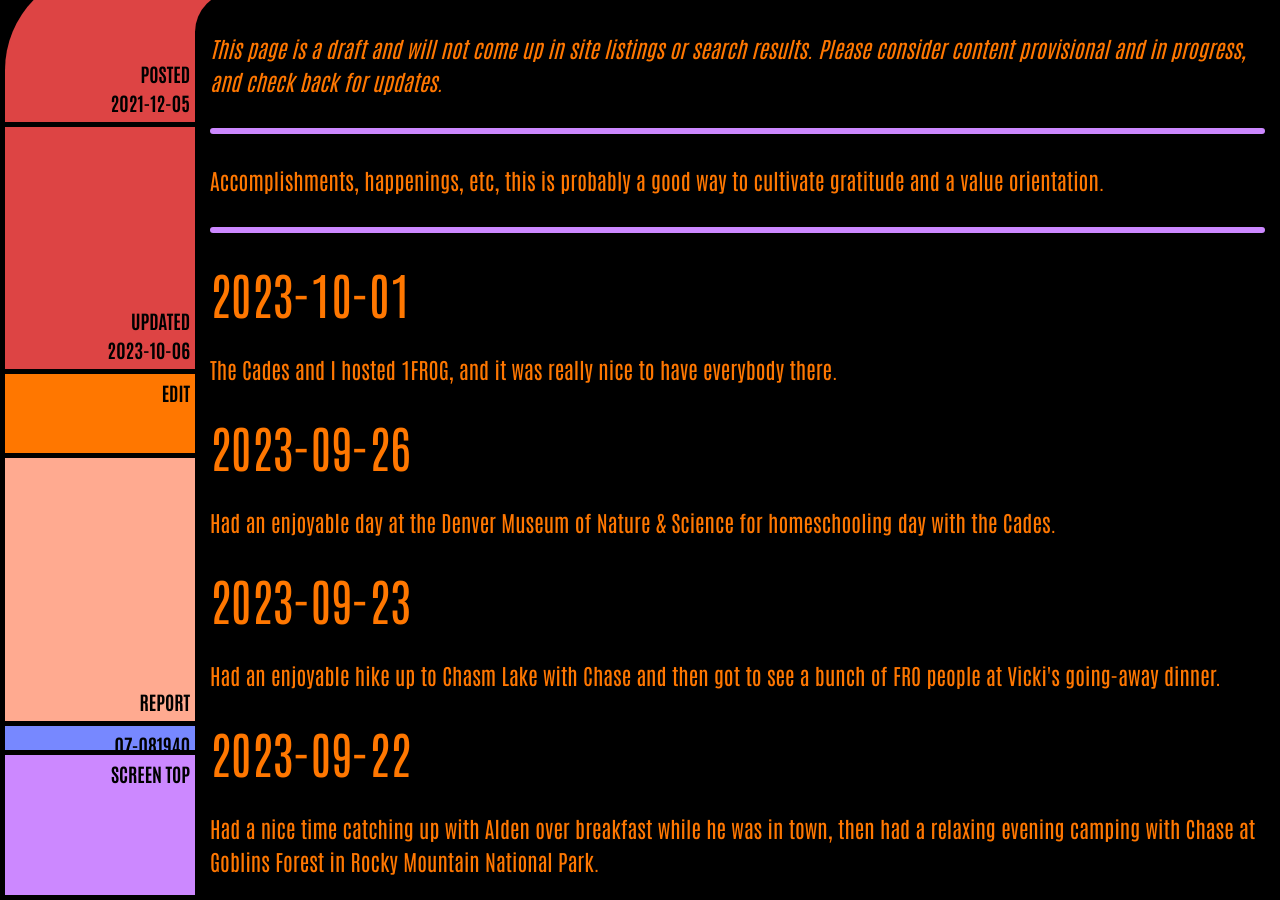
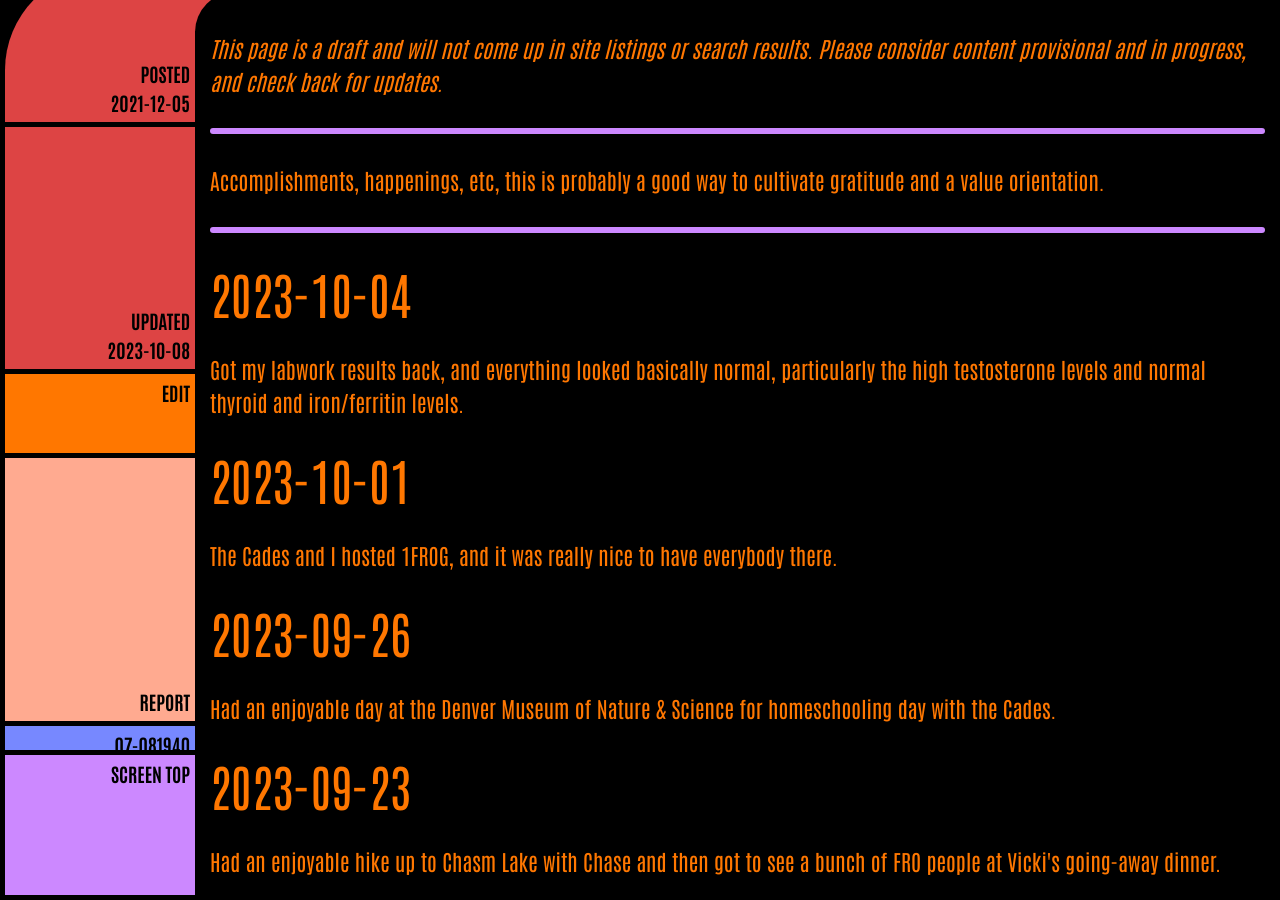
Before and after one commit to ArthurZey/arthurzey.github.io, a Jekyll site: the page built from _pages/one-good-thing.md, in a window 1280 px wide and 900 px high, scrolled down 333 px. Built offline with Jekyll 4.4.1, drawn with Linux system fonts in a browser that asks for light colours.

Commit message:
added 2023-10-04

```diff
--- a/_pages/one-good-thing.md
+++ b/_pages/one-good-thing.md
@@ -2,12 +2,15 @@
 title: One Good Thing
 description: "Accomplishments, happenings, etc, this is probably a good way to cultivate gratitude and a value orientation."
 date: "2021-12-05"
-last_modified_at: "2023-10-06T10:33:17+00:00"
+last_modified_at: "2023-10-08T15:50:35+00:00"
 tags:
   - happenings
   - draft
 sitemap: false
 ---
+
+## 2023-10-04
+Got my labwork results back, and everything looked basically normal, particularly the high testosterone levels and normal thyroid and iron/ferritin levels.
 
 ## 2023-10-01
 The Cades and I hosted 1FROG, and it was really nice to have everybody there.
```
